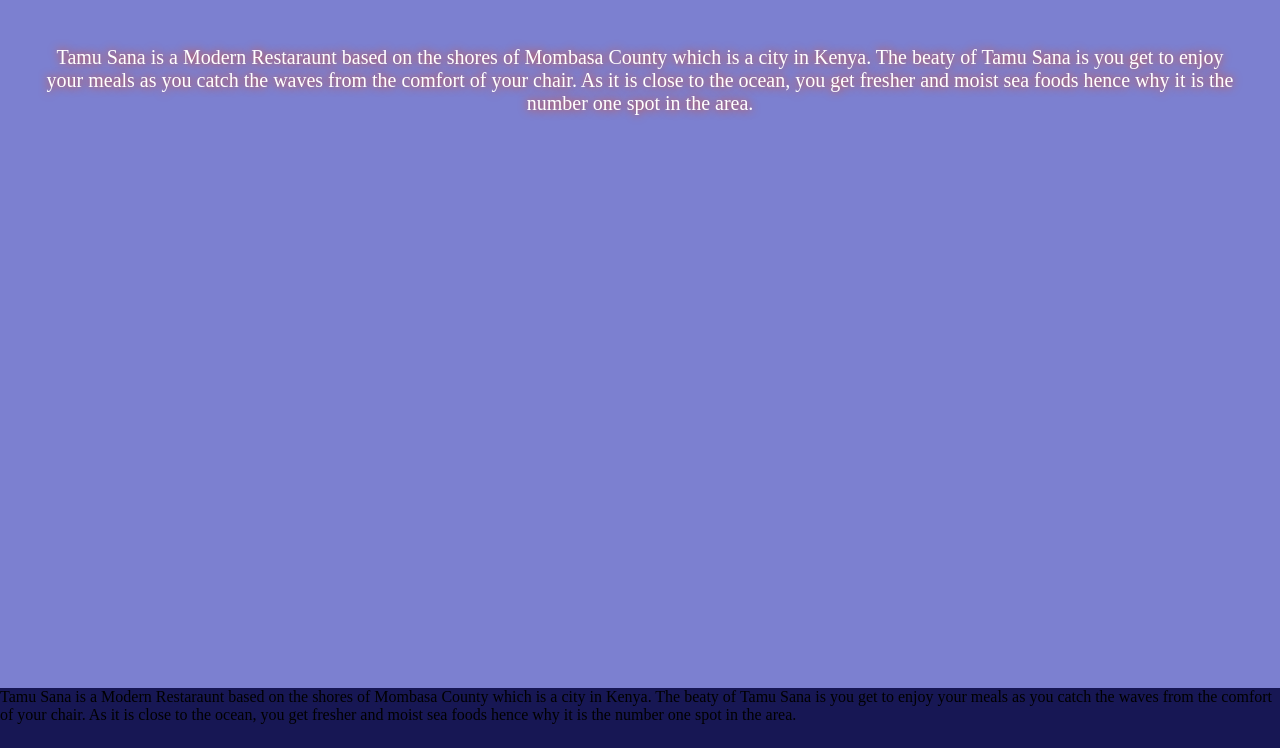
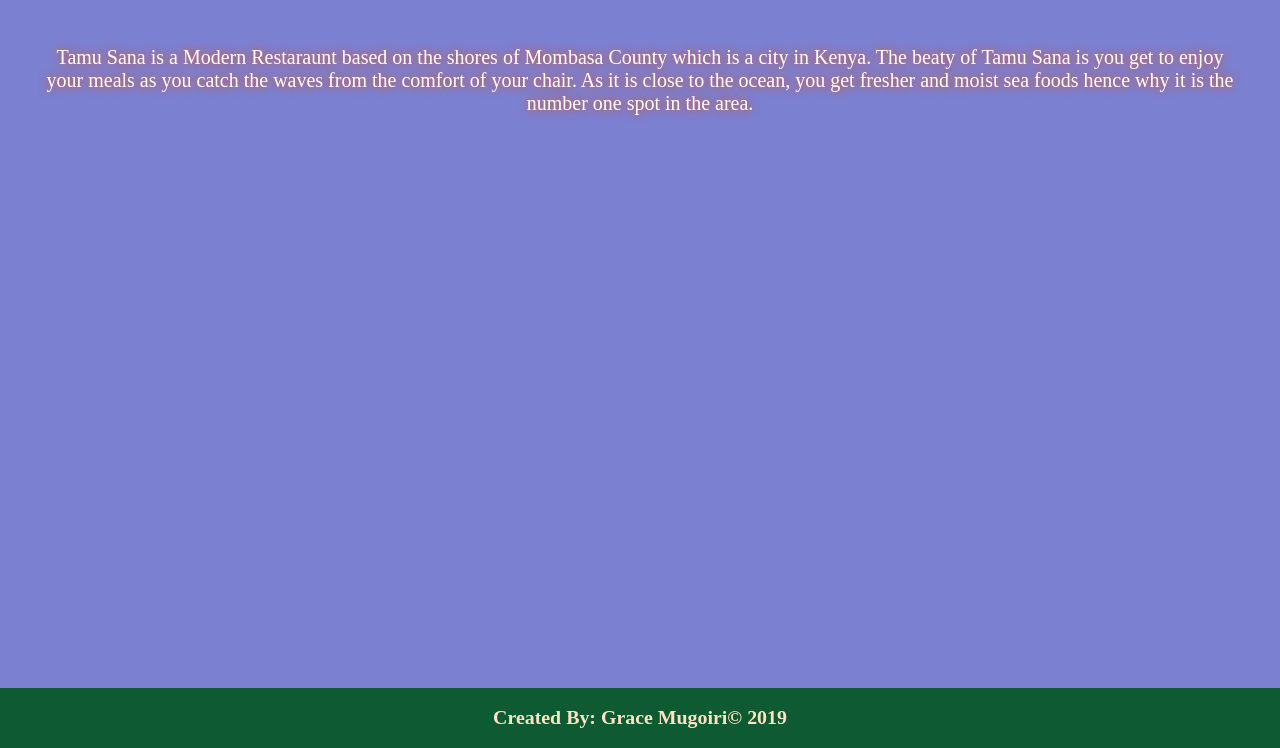
Before and after one commit to grace-mugoiri/Restaurant-Page, a website built with webpack: page dist/index.html in a window 1280 px wide. Shown: the part 372-1120 px from the top of the page. Before the commit the page ends 1096 px from the top, so only its background shows below. Built offline with nearby package versions, Linux system fonts and the light colour scheme.

```diff
--- a/dist/index.html
+++ b/dist/index.html
@@ -36,14 +36,10 @@
 					</p>
 				</section>
 			</main>
-
-		<span>
-			Tamu Sana is a Modern Restaraunt based on the shores of Mombasa County which is a city in Kenya.
-			The beaty of Tamu Sana is you get to enjoy your meals as you catch the waves from the comfort of
-			your chair.
-			As it is close to the ocean, you get fresher and moist sea foods hence why it is the number one
-			spot in the area.
-		</span>
+			<footer id="footer">
+				<h3> Created By: Grace Mugoiri </h3><br>
+				<h3> &copy; 2019</h3>
+			</footer>
 	</div>
 	<script src="main.js"></script>
 </body>
--- a/dist/styles/custom.css
+++ b/dist/styles/custom.css
@@ -46,7 +46,6 @@
 	cursor: pointer;
 	padding-bottom: 10px;
 	border: 0;
-	border-radius: 50%;
 	font-family: inherit;
 	border-top: 4px solid rgba(14, 93, 48, 0.9);
 	border-bottom: 4px solid rgba(14, 93, 48, 0.9);
@@ -115,3 +114,14 @@
 	text-align: center;
 	text-shadow: 0 0 10px orangered;
 }
+#footer {
+	display: flex;
+	justify-content: center;
+	align-items: center;
+	height: 60px;
+	color: bisque;
+	text-align: center;
+	font-size: 17px;
+	text-shadow: 0 0 10 orangered;
+	background-color: rgba(14, 98, 48, 0.9);
+}
```
